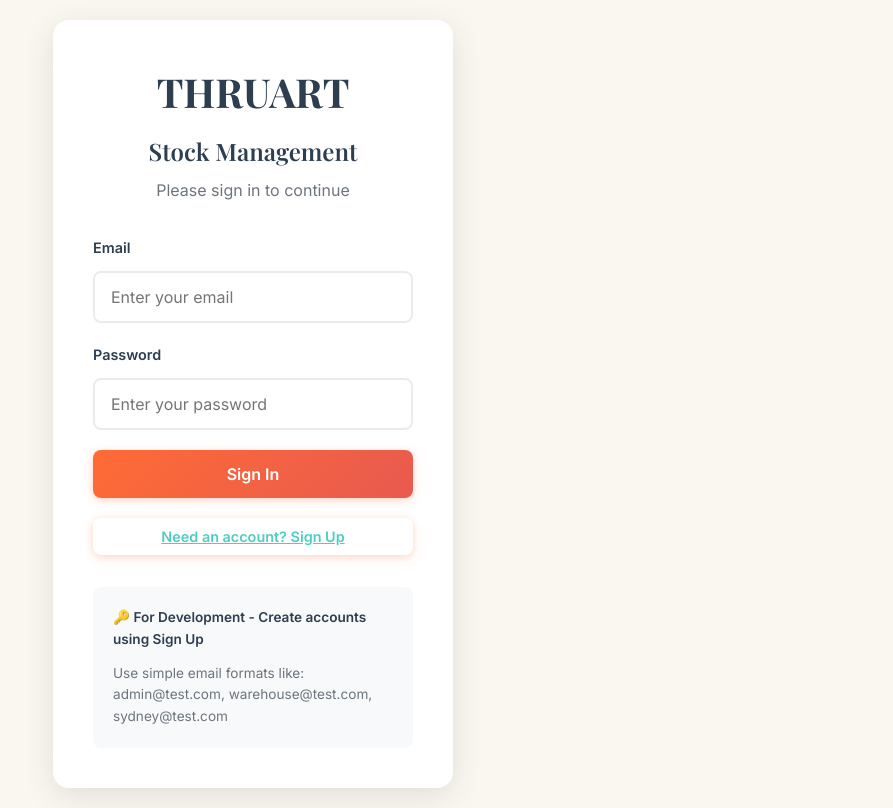
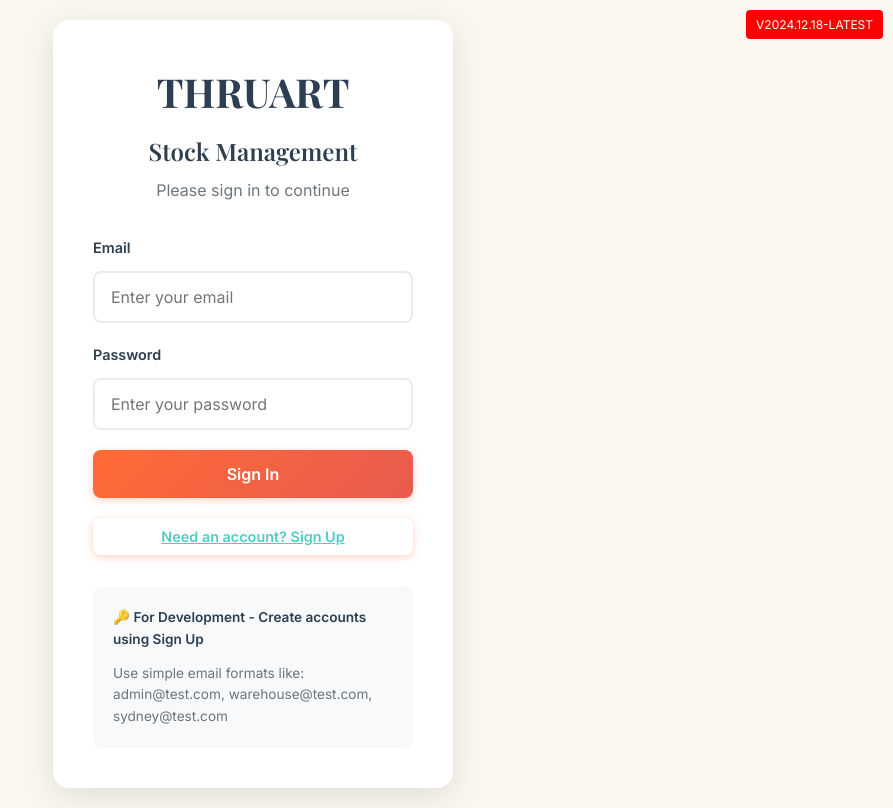
Before and after one commit to uberdriverasim-sys/stock-management-app-2, a React (Vite) app: page / in a window 1280 px wide. Shown: the whole page, without its empty margins (387-1280 px from the left). Built offline with nearby package versions, Linux system fonts and the light colour scheme; no server answers; the database is empty.

Commit message:
Add version indicators to check if deployment updates

```diff
--- a/src/App.tsx
+++ b/src/App.tsx
@@ -31,7 +31,24 @@ function MainApp() {
 
 	// Show login if no user OR if loading timed out
 	if (!user || loadingTimeout) {
-		return <AuthLogin />;
+		return (
+			<div>
+				<div style={{
+					position: 'fixed',
+					top: '10px',
+					right: '10px',
+					background: 'red',
+					color: 'white',
+					padding: '5px 10px',
+					borderRadius: '4px',
+					fontSize: '12px',
+					zIndex: 9999
+				}}>
+					V2024.12.18-LATEST
+				</div>
+				<AuthLogin />
+			</div>
+		);
 	}
 
 	// Show loading while fetching user profile (but only briefly)
@@ -47,6 +64,19 @@ function MainApp() {
                 gap: '16px',
                 backgroundColor: '#f8f9fa'
             }}>
+                <div style={{
+                    position: 'fixed',
+                    top: '10px',
+                    right: '10px',
+                    background: 'blue',
+                    color: 'white',
+                    padding: '5px 10px',
+                    borderRadius: '4px',
+                    fontSize: '12px',
+                    zIndex: 9999
+                }}>
+                    LOADING-V2024.12.18-LATEST
+                </div>
                 <div style={{ fontSize: '2rem' }}>🔄</div>
                 <div>Loading user profile...</div>
                 <div style={{ display: 'flex', gap: '12px', marginTop: '20px' }}>
```
